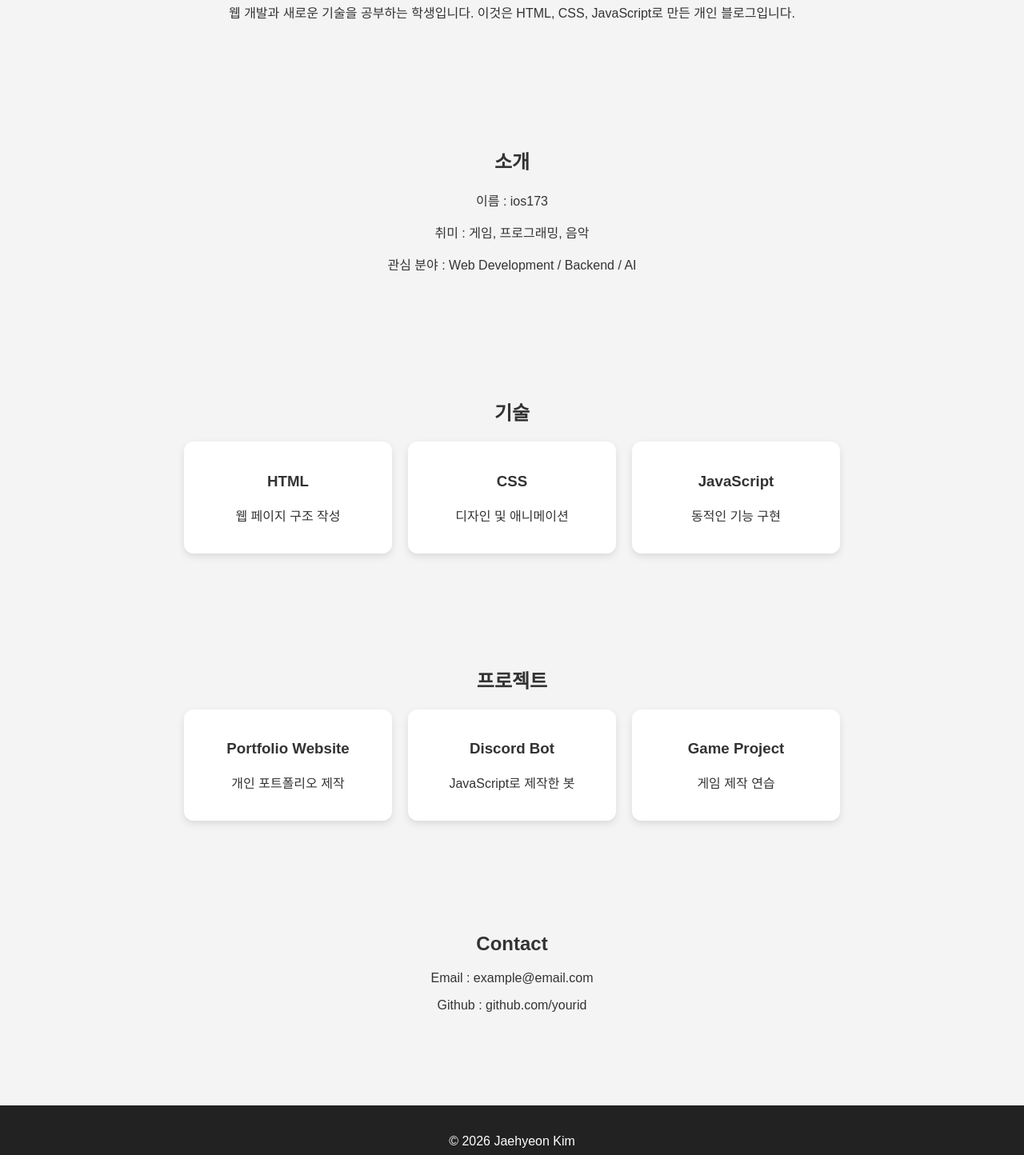
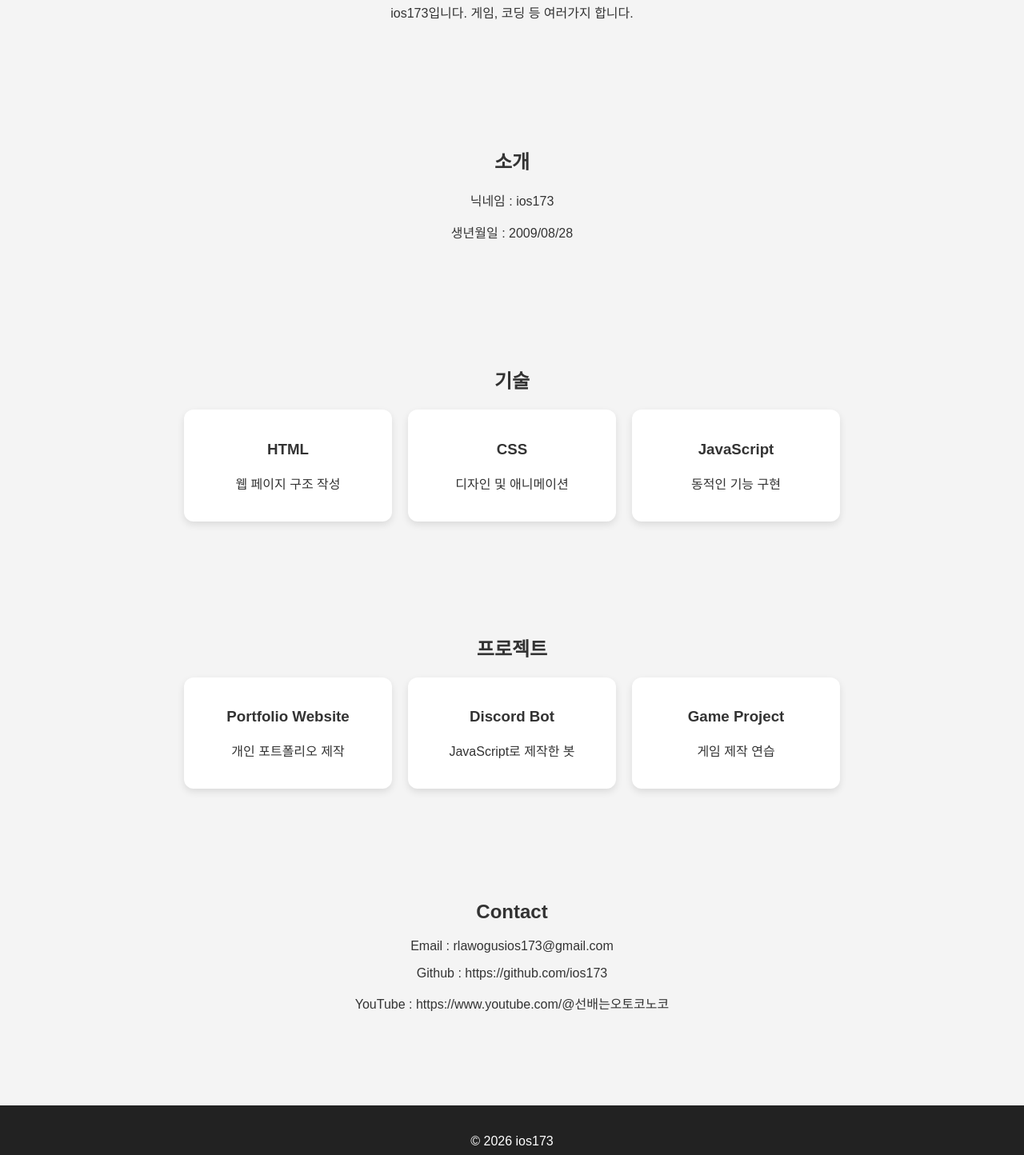
Before and after one commit to ios173/MyPage, a plain HTML site: page index.html in a window 1280 px wide. Shown: the part 296-1740 px from the top of the page at 80% size. Drawn offline with Linux system fonts and the light colour scheme.

Commit message:
Update index.html

```diff
--- a/index.html
+++ b/index.html
@@ -22,8 +22,7 @@
     <h2>안녕하세요.</h2>
 
     <p>
-        웹 개발과 새로운 기술을 공부하는 학생입니다.
-        이것은 HTML, CSS, JavaScript로 만든 개인 블로그입니다.
+        ios173입니다. 게임, 코딩 등 여러가지 합니다.
     </p>
 
 </section>
@@ -32,11 +31,10 @@
 
     <h2>소개</h2>
 
-    <p>이름 : ios173</p>
+    <p>닉네임 : ios173</p>
 
-    <p>취미 : 게임, 프로그래밍, 음악</p>
+    <p>생년월일 : 2009/08/28</p>
 
-    <p>관심 분야 : Web Development / Backend / AI</p>
 
 </section>
 
@@ -94,15 +92,17 @@
 
     <h2>Contact</h2>
 
-    <p>Email : example@email.com</p>
+    <p>Email : rlawogusios173@gmail.com</p>
 
-    <p>Github : github.com/yourid</p>
+    <p>Github : https://github.com/ios173</p>
+
+    <p>YouTube : https://www.youtube.com/@선배는오토코노코
 
 </section>
 
 <footer>
 
-    <p>© 2026 Jaehyeon Kim</p>
+    <p>© 2026 ios173</p>
 
 </footer>
 
```
